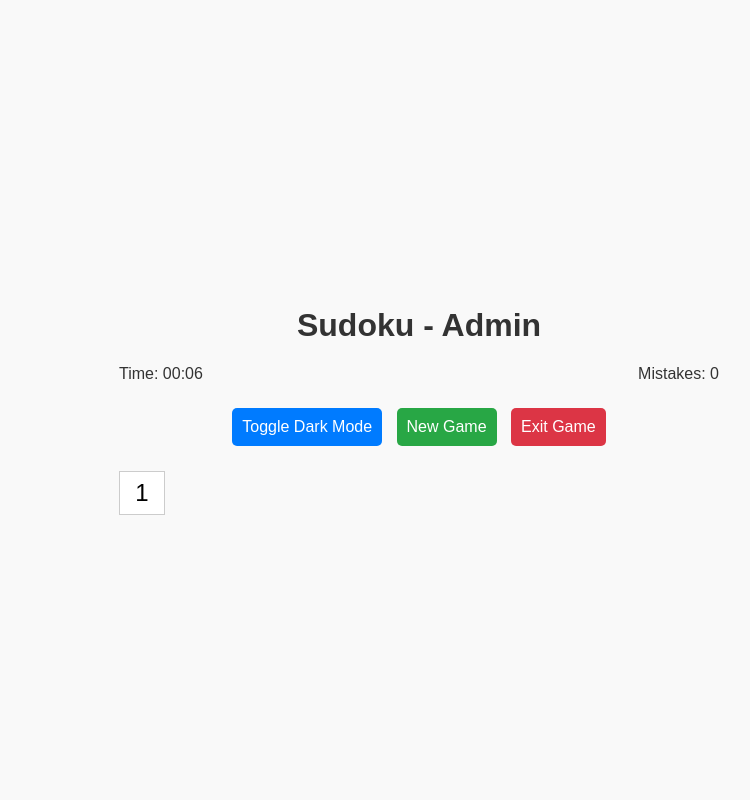
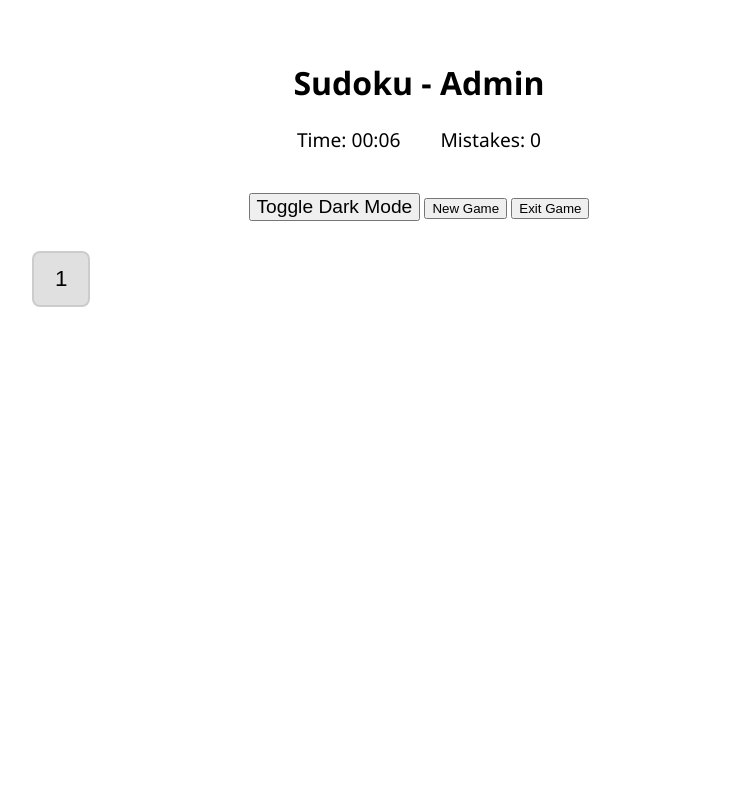
Before and after one commit to aryangirii/Sudoku, a Flask app: template Sudoku/templates/game.html in a window 1280 px wide. Shown: the whole page, without its empty margins (221-971 px from the left). Run offline with Flask 3, Linux system fonts and the light colour scheme; the template is opened without the code that fills it: most values are stand-ins (such as "Sample title", 1, 10 or a date in 2020).

Commit message:
Update style.css

```diff
--- a/Sudoku/static/style.css
+++ b/Sudoku/static/style.css
@@ -1,96 +1,98 @@
-/* Global styling */
 body {
-  font-family: Arial, sans-serif;
-  display: flex;
-  justify-content: center;
-  align-items: center;
-  min-height: 100vh;
   margin: 0;
-  background-color: #f9f9f9;
-  color: #333;
-  transition: all 0.3s ease;
-}
-
-body.dark-mode {
-  background-color: #333;
-  color: #f9f9f9;
+  font-family: 'Segoe UI', Tahoma, Geneva, Verdana, sans-serif;
+  transition: background-color 0.5s, color 0.5s;
 }
 
 .container {
-  width: 90%;
-  max-width: 600px;
+  max-width: 800px;
   margin: 0 auto;
+  padding: 40px 20px;
   text-align: center;
 }
 
-.header {
+.title {
+  font-size: 3em;
   margin-bottom: 20px;
+  color: #333;
 }
 
-h1 {
-  font-size: 2rem;
+.btn-start, .level-btn {
+  padding: 15px 30px;
+  font-size: 1.2em;
+  margin: 10px;
+  cursor: pointer;
+  background: #4CAF50;
+  color: white;
+  border: none;
+  border-radius: 10px;
+  transition: transform 0.3s, background 0.3s;
 }
 
-.game-info {
-  display: flex;
-  justify-content: space-between;
-  margin-bottom: 20px;
+.btn-start:hover, .level-btn:hover {
+  background: #45a049;
+  transform: scale(1.05);
 }
 
 .sudoku-grid {
   display: grid;
   grid-template-columns: repeat(9, 1fr);
   gap: 5px;
-}
-
-.sudoku-row {
-  display: grid;
-  grid-template-columns: repeat(9, 1fr);
-  gap: 5px;
+  margin-top: 30px;
 }
 
 .sudoku-cell {
-  width: 40px;
-  height: 40px;
+  width: 50px;
+  height: 50px;
   text-align: center;
-  font-size: 1.5rem;
-  border: 1px solid #ccc;
-  background-color: #fff;
-  transition: background-color 0.3s ease;
+  font-size: 1.4em;
+  border: 2px solid #ccc;
+  border-radius: 8px;
+  background: #fff;
 }
 
-.sudoku-cell.correct {
-  background-color: #c8e6c9; /* Light green for correct */
+.sudoku-cell[readonly] {
+  background-color: #e0e0e0;
 }
 
-.sudoku-cell.wrong {
-  background-color: #f8d7da; /* Light red for wrong */
+.game-info {
+  display: flex;
+  justify-content: center;
+  gap: 40px;
+  font-size: 1.2em;
+  margin: 20px 0;
 }
 
-button {
-  padding: 10px;
-  margin: 5px;
-  cursor: pointer;
-  font-size: 1rem;
-  border: none;
-  border-radius: 5px;
+.dark-mode {
+  background: #121212;
+  color: #f5f5f5;
+}
+
+.dark-mode .sudoku-cell {
+  background-color: #333;
+  color: #f5f5f5;
+  border: 1px solid #777;
 }
 
 .theme-toggle {
-  background-color: #007bff;
-  color: white;
+  margin-top: 20px;
+  font-size: 1.2em;
 }
 
-.new-game {
-  background-color: #28a745;
-  color: white;
+.animate-glow {
+  animation: glow 1.5s infinite alternate;
 }
 
-.exit-game {
-  background-color: #dc3545;
-  color: white;
+@keyframes glow {
+  from { box-shadow: 0 0 10px #4CAF50; }
+  to { box-shadow: 0 0 20px #45a049, 0 0 30px #45a049; }
 }
 
-button:hover {
-  opacity: 0.8;
+.animate-bounce {
+  animation: bounce 2s infinite;
 }
+
+@keyframes bounce {
+  0%, 100% { transform: translateY(0); }
+  50% { transform: translateY(-10px); }
+}
```
